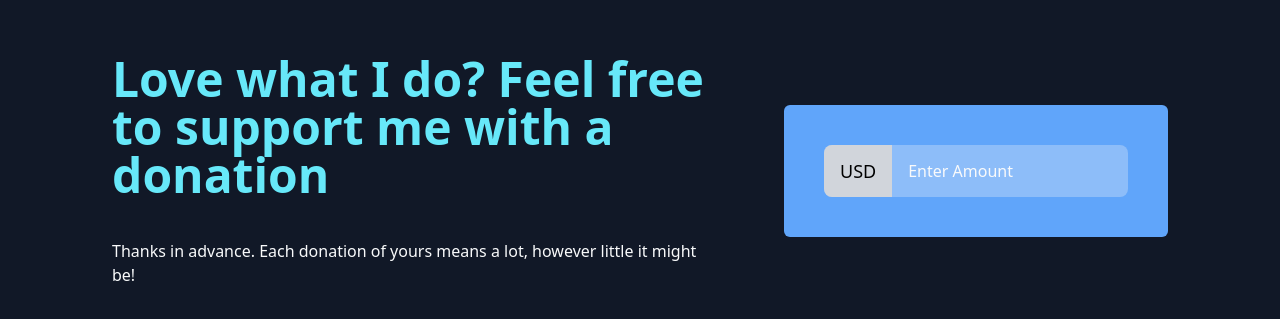
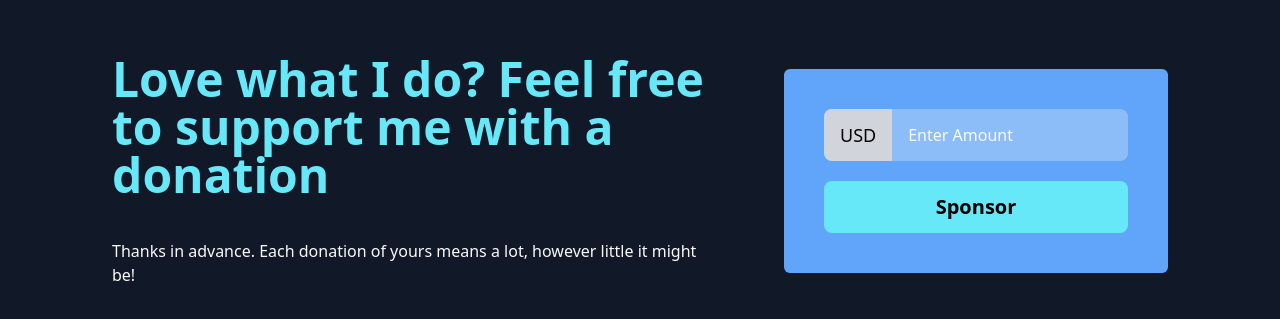
Before and after one commit to sammy-code98/sponsor-me, a Next.js app: page / in a window 1280 px wide. Shown: the part 229-548 px from the top of the page. Built offline with nearby package versions, Linux system fonts and the light colour scheme.

Commit message:
feat: add sponsor form

```diff
--- a/pages/index.js
+++ b/pages/index.js
@@ -30,7 +30,11 @@ export default function Home() {
               className="w-full rounded-lg bg-transparent px-4 py-3 text-white placeholder-gray-50 transition duration-200 focus:outline-none"
               placeholder="Enter Amount"
             />
+
           </div>
+          <button className="w-full rounded-lg bg-cyan-300 py-3 text-xl font-semibold hover:bg-cyan-400">
+              <span>Sponsor</span>
+            </button>
         </div>
       </div>
     </div>
```
